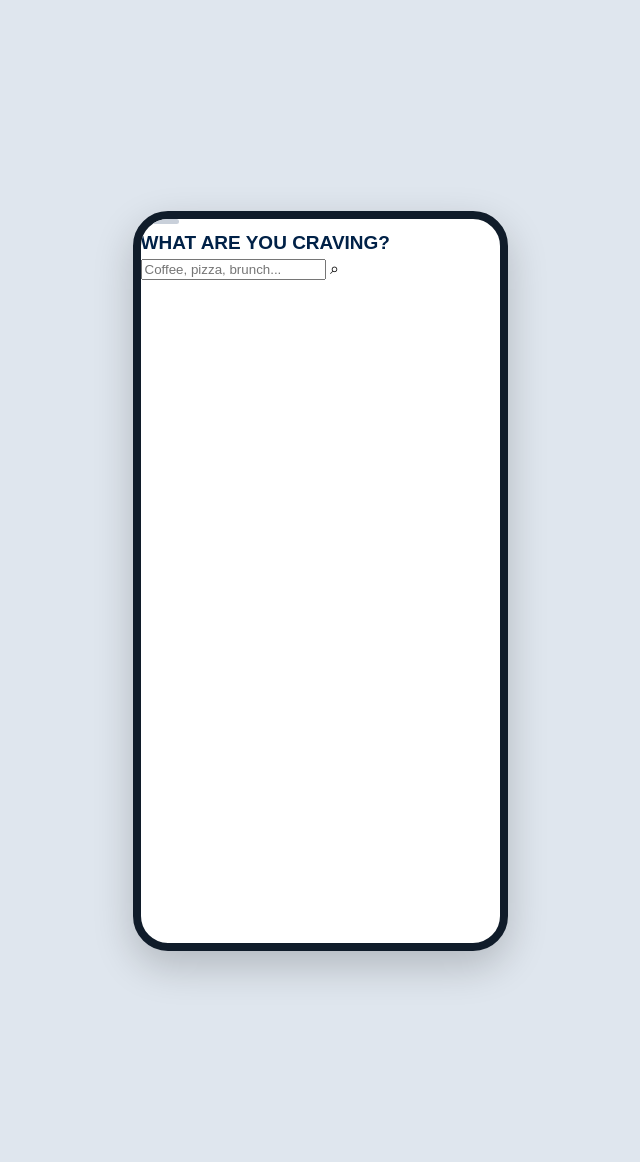
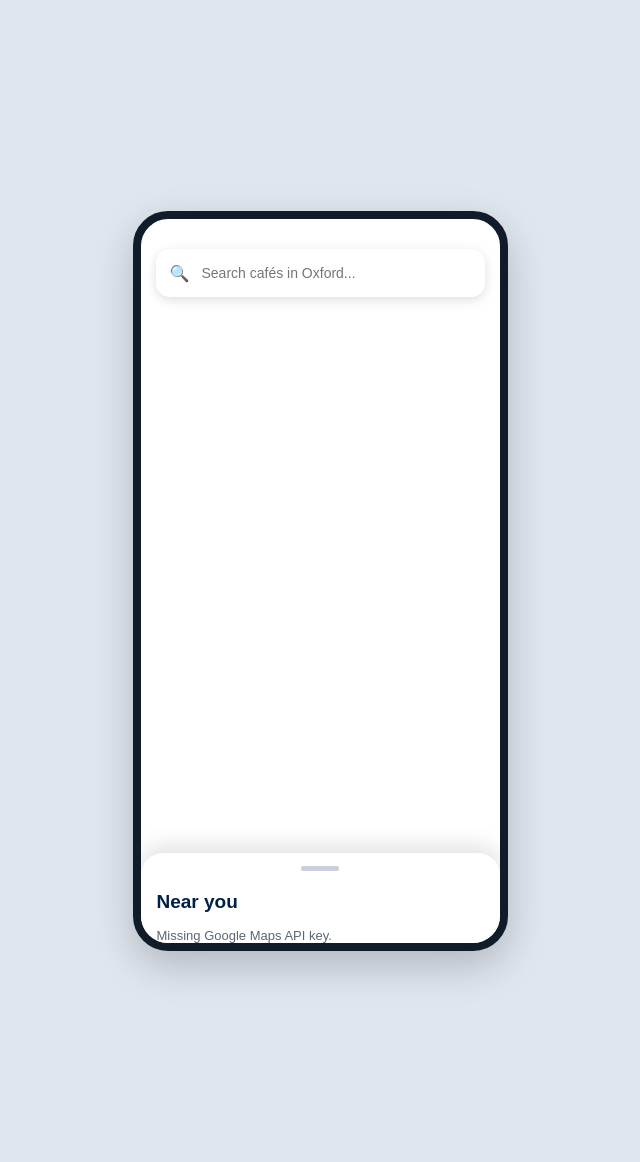
Before and after one commit to nayakanjika/oxhacks, a Flask app: template templates/map.html in a window 1280 px wide. Shown: the whole page, without its empty margins (320-960 px from the left). Run offline with Flask 3, Linux system fonts and the light colour scheme; the template is opened without the code that fills it, so the values that code supplies are empty.

Commit message:
map.html

```diff
--- a/templates/map.html
+++ b/templates/map.html
@@ -5,61 +5,96 @@
     <meta charset="UTF-8">
     <meta name="viewport"
           content="width=device-width, initial-scale=1.0">
+    <title>Q-rious | Oxford</title>
 
-    <title>Oxford Food Finder</title>
-
-    <!-- Leaflet Map CSS -->
-    <link
-        rel="stylesheet"
-        href="https://unpkg.com/leaflet@1.9.4/dist/leaflet.css"
-    >
-
-    <!-- Your CSS -->
-    <link
-        rel="stylesheet"
-        href="{{ url_for('static', filename='map.css') }}"
-    >
+    <link rel="stylesheet"
+          href="{{ url_for('static', filename='map.css') }}">
 </head>
-
 <body>
 
-    <div class="phone">
+<div class="phone">
 
-        <!-- Phone notch -->
-        <div class="notch"></div>
+    <!-- GOOGLE MAP -->
+    <div id="map"></div>
 
-        <!-- Interactive map -->
-        <div id="map"></div>
+    <!-- SEARCH BAR -->
+    <div class="top-search">
+        <span>🔍</span>
+        <input
+            type="text"
+            id="search"
+            placeholder="Search cafés in Oxford..."
+        >
+    </div>
 
-        <!-- Bottom search panel -->
-        <div class="bottom-panel">
+    <!-- BOTTOM SHEET -->
+    <div id="bottom-sheet" class="bottom-sheet">
 
+        <div id="drag-handle" class="drag-handle">
             <div class="handle"></div>
+        </div>
 
-            <h2>WHAT ARE YOU CRAVING?</h2>
+        <!-- SCREEN 1: NEAR YOU -->
+        <div id="nearby-view">
+            <h2>Near you</h2>
+            <p id="nearby-count">Finding Oxford cafés...</p>
+        </div>
 
-            <div class="search-container">
-                <input
-                    type="text"
-                    id="search"
-                    placeholder="Coffee, pizza, brunch..."
-                    autocomplete="off"
-                >
-                <span class="search-icon">⌕</span>
+        <!-- SCREEN 2: SELECTED PLACE -->
+        <div id="place-view" class="hidden">
+
+            <h2 id="place-name">Café name</h2>
+            <p id="place-description">Café · Oxford</p>
+
+            <div class="queue-grid">
+
+                <div class="queue-box">
+                    <small>Queue now</small>
+                    <strong id="queue-now">14 people</strong>
+                    <span id="queue-status">▮▮▮ Long</span>
+                </div>
+
+                <div class="queue-box">
+                    <small>When you arrive</small>
+                    <strong id="queue-later">~16 min</strong>
+                    <span>▮▮ Still long</span>
+                </div>
+
             </div>
 
-            <!-- Results appear here -->
-            <div id="results"></div>
+            <div class="prediction">
+                <small>PREDICTION · DEMO DATA</small>
+                <p id="prediction-text">
+                    Queue prediction will appear here.
+                </p>
+            </div>
+
+            <button id="find-another" class="primary-btn">
+                Too long? Find another
+            </button>
+
+            <button id="directions" class="secondary-btn">
+                Take me here anyway
+            </button>
 
         </div>
 
     </div>
 
-    <!-- Leaflet JavaScript -->
-    <script src="https://unpkg.com/leaflet@1.9.4/dist/leaflet.js"></script>
+</div>
 
-    <!-- Your JavaScript -->
-    <script src="{{ url_for('static', filename='map.js') }}"></script>
+<script src="{{ url_for('static', filename='map.js') }}"></script>
+
+{% if api_key %}
+<script async
+    src="https://maps.googleapis.com/maps/api/js?key={{ api_key | urlencode }}&loading=async&callback=initMap&v=weekly">
+</script>
+{% else %}
+<script>
+    document.getElementById("nearby-count").textContent =
+        "Missing Google Maps API key.";
+</script>
+{% endif %}
 
 </body>
 </html>
```
